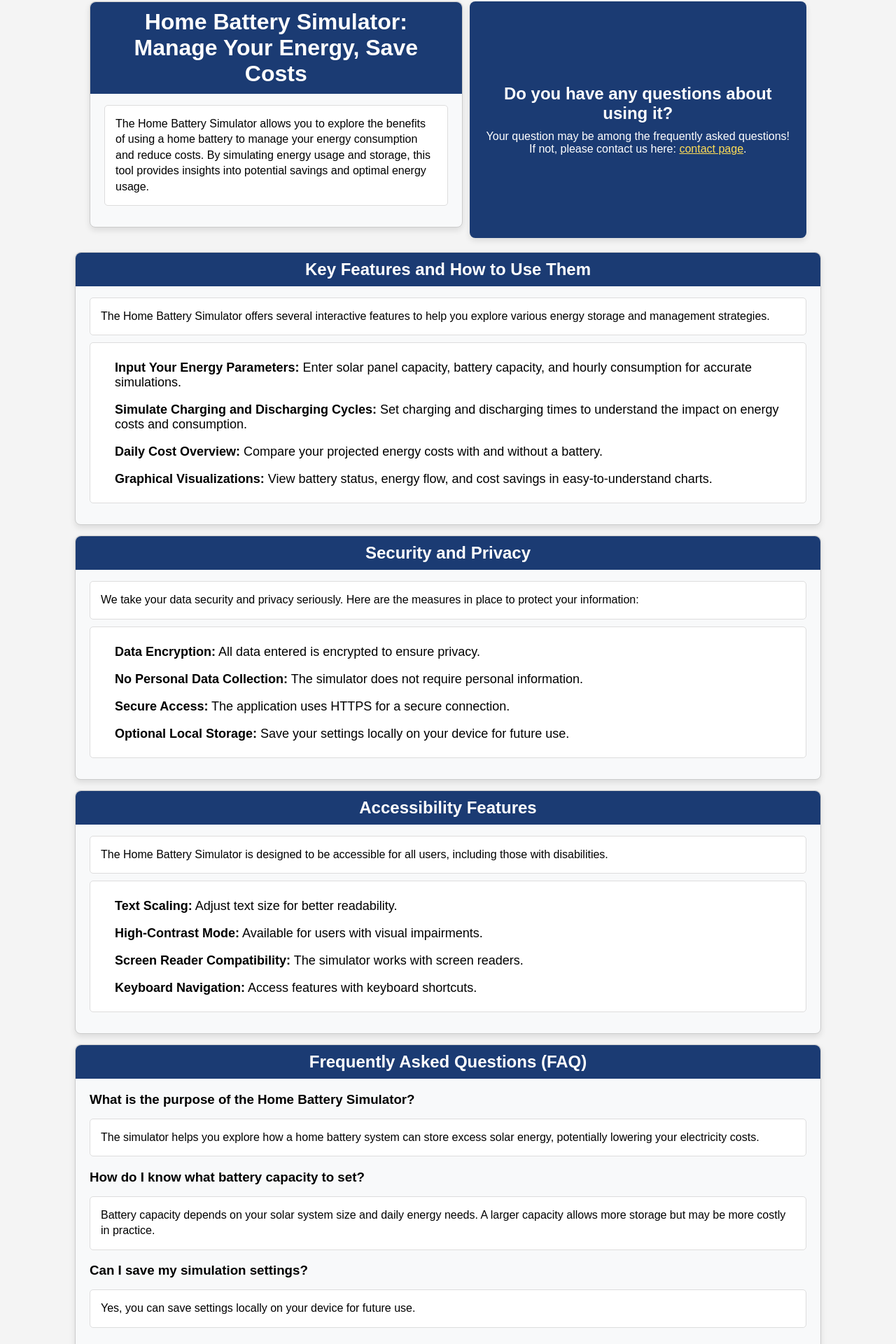
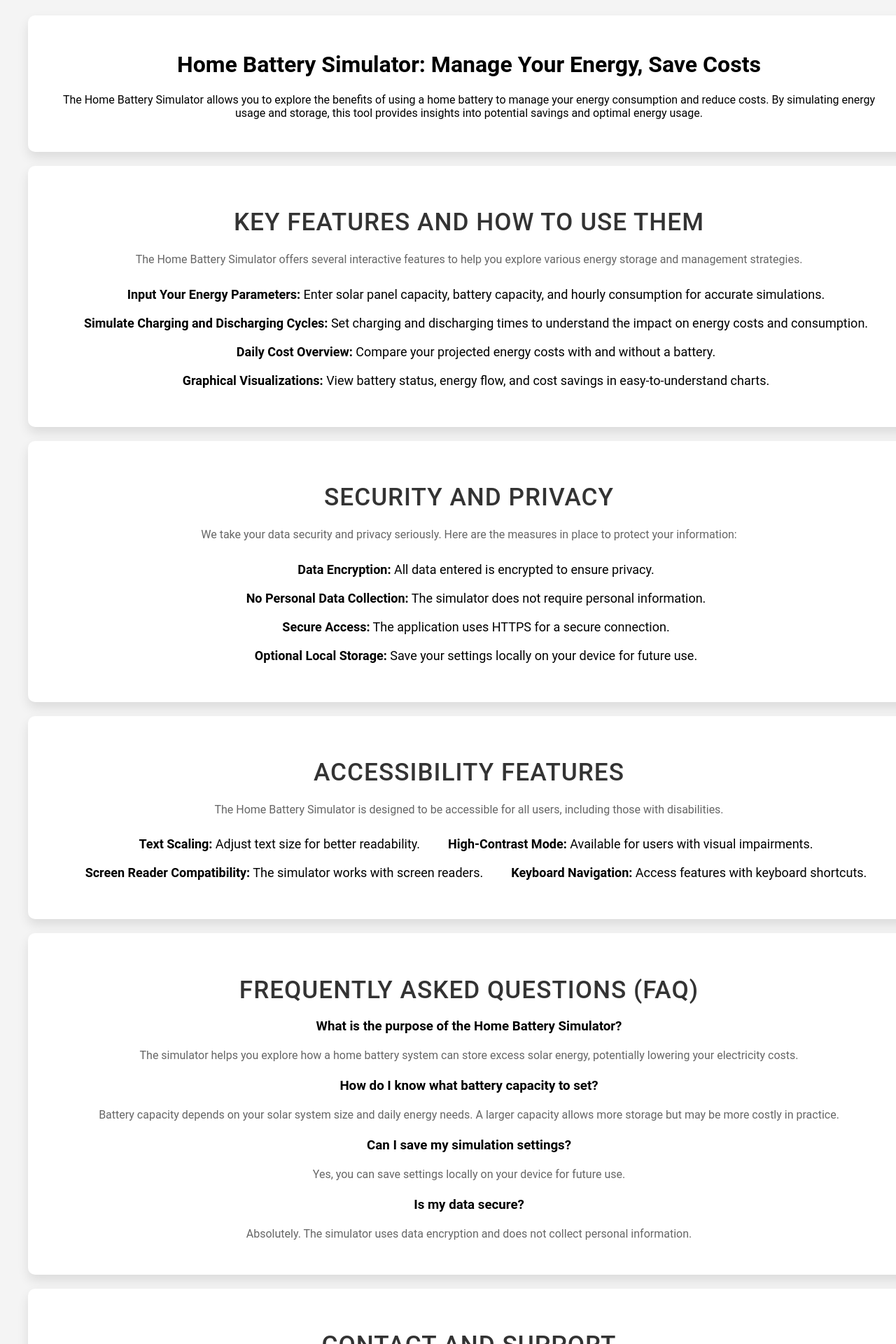
Before and after one commit to BrigitteHx/CodeerSpaceDepotProject, a React (Create React App) app in the folder codeermap/my-app/: page /information in a window 1280 px wide. Shown: the part 129-2049 px from the top of the page at 70% size. Built offline with nearby package versions, Linux system fonts and the light colour scheme.

Commit message:
depot project - edited: styling van informatie pagina aangepast en class names toegevoegd om overlap te voorkomen

```diff
--- a/codeermap/my-app/src/components/information/InformationPage.js
+++ b/codeermap/my-app/src/components/information/InformationPage.js
@@ -4,98 +4,91 @@ import './style/InfoForm.css';
 const InformationPage = () => {
     return (
         <div className="information-container">
-            <div className="intro-section">
-                <div className="section">
-                    <h1>Home Battery Simulator: Manage Your Energy, Save Costs</h1>
-                    <p>
+            <div className="information-intro">
+                <div className="information-section">
+                    <h1 className="information-title">Home Battery Simulator: Manage Your Energy, Save Costs</h1>
+                    <p className="information-description">
                         The Home Battery Simulator allows you to explore the benefits of using a home battery to manage your energy
                         consumption and reduce costs. By simulating energy usage and storage, this tool provides insights into
                         potential savings and optimal energy usage.
                     </p>
                 </div>
-                <div className="faq-prompt">
-                    <h2>Do you have any questions about using it?</h2>
-                    <p>
-                        Your question may be among the frequently asked questions!<br />
-                        If not, please contact us here: <a href="/contact" className="contact-link">contact page</a>.
-                    </p>
+                <div className="information-section features">
+                    <h2 className="information-section-title">Key Features and How to Use Them</h2>
+                    <p className="information-section-description">The Home Battery Simulator offers several interactive features to help you explore various energy storage and management strategies.</p>
+                    <ul className="information-feature-list">
+                        <li className="information-feature-item"><strong>Input Your Energy Parameters:</strong> Enter solar panel capacity, battery capacity, and hourly consumption for accurate simulations.</li>
+                        <li className="information-feature-item"><strong>Simulate Charging and Discharging Cycles:</strong> Set charging and discharging times to understand the impact on energy costs and consumption.</li>
+                        <li className="information-feature-item"><strong>Daily Cost Overview:</strong> Compare your projected energy costs with and without a battery.</li>
+                        <li className="information-feature-item"><strong>Graphical Visualizations:</strong> View battery status, energy flow, and cost savings in easy-to-understand charts.</li>
+                    </ul>
+                </div>
+                <div className="information-section security">
+                    <h2 className="information-section-title">Security and Privacy</h2>
+                    <p className="information-section-description">We take your data security and privacy seriously. Here are the measures in place to protect your information:</p>
+                    <ul className="information-security-list">
+                        <li className="information-security-item"><strong>Data Encryption:</strong> All data entered is encrypted to ensure privacy.</li>
+                        <li className="information-security-item"><strong>No Personal Data Collection:</strong> The simulator does not require personal information.</li>
+                        <li className="information-security-item"><strong>Secure Access:</strong> The application uses HTTPS for a secure connection.</li>
+                        <li className="information-security-item"><strong>Optional Local Storage:</strong> Save your settings locally on your device for future use.</li>
+                    </ul>
+                </div>
+                <div className="information-section accessibility">
+                    <h2 className="information-section-title">Accessibility Features</h2>
+                    <p className="information-section-description">The Home Battery Simulator is designed to be accessible for all users, including those with disabilities.</p>
+                    <ul className="information-accessibility-list">
+                        <li className="information-accessibility-item"><strong>Text Scaling:</strong> Adjust text size for better readability.</li>
+                        <li className="information-accessibility-item"><strong>High-Contrast Mode:</strong> Available for users with visual impairments.</li>
+                        <li className="information-accessibility-item"><strong>Screen Reader Compatibility:</strong> The simulator works with screen readers.</li>
+                        <li className="information-accessibility-item"><strong>Keyboard Navigation:</strong> Access features with keyboard shortcuts.</li>
+                    </ul>
+                </div>
+                <div className="information-section faq">
+                    <h2 className="information-section-title">Frequently Asked Questions (FAQ)</h2>
+                    <div className="information-faq-item">
+                        <h3 className="information-faq-question">What is the purpose of the Home Battery Simulator?</h3>
+                        <p className="information-faq-answer">The simulator helps you explore how a home battery system can store excess solar energy, potentially lowering your electricity costs.</p>
+                    </div>
+                    <div className="information-faq-item">
+                        <h3 className="information-faq-question">How do I know what battery capacity to set?</h3>
+                        <p className="information-faq-answer">Battery capacity depends on your solar system size and daily energy needs. A larger capacity allows more storage but may be more costly in practice.</p>
+                    </div>
+                    <div className="information-faq-item">
+                        <h3 className="information-faq-question">Can I save my simulation settings?</h3>
+                        <p className="information-faq-answer">Yes, you can save settings locally on your device for future use.</p>
+                    </div>
+                    <div className="information-faq-item">
+                        <h3 className="information-faq-question">Is my data secure?</h3>
+                        <p className="information-faq-answer">Absolutely. The simulator uses data encryption and does not collect personal information.</p>
                     </div>
                 </div>
-
-            <div className="section features">
-                <h2>Key Features and How to Use Them</h2>
-                <p>The Home Battery Simulator offers several interactive features to help you explore various energy storage and management strategies.</p>
-                <ul>
-                    <li><strong>Input Your Energy Parameters:</strong> Enter solar panel capacity, battery capacity, and hourly consumption for accurate simulations.</li>
-                    <li><strong>Simulate Charging and Discharging Cycles:</strong> Set charging and discharging times to understand the impact on energy costs and consumption.</li>
-                    <li><strong>Daily Cost Overview:</strong> Compare your projected energy costs with and without a battery.</li>
-                    <li><strong>Graphical Visualizations:</strong> View battery status, energy flow, and cost savings in easy-to-understand charts.</li>
+                <div className="information-section contact-support">
+                    <h2 className="information-section-title">Contact and Support</h2>
+                    <p className="information-section-description">If you have any questions or issues, please reach out to our support team:</p>
+                    <ul className="information-contact-list">
+                        <li className="information-contact-item">Email: <a href="mailto:support@homebatterysimulator.com" className="information-contact-email">support@homebatterysimulator.com</a></li>
+                        <li className="information-contact-item">Phone: +1 (555) 123-4567</li>
+                        <li className="information-contact-item">Live Chat: Available on weekdays from 9 AM to 5 PM</li>
                     </ul>
                 </div>
-
-            <div className="section security">
-                <h2>Security and Privacy</h2>
-                <p>We take your data security and privacy seriously. Here are the measures in place to protect your information:</p>
-                <ul>
-                    <li><strong>Data Encryption:</strong> All data entered is encrypted to ensure privacy.</li>
-                    <li><strong>No Personal Data Collection:</strong> The simulator does not require personal information.</li>
-                    <li><strong>Secure Access:</strong> The application uses HTTPS for a secure connection.</li>
-                    <li><strong>Optional Local Storage:</strong> Save your settings locally on your device for future use.</li>
+                <div className="information-section update-log">
+                    <h2 className="information-section-title">Update Log</h2>
+                    <ul className="information-update-log-list">
+                        <li className="information-update-log-item"><strong>Version 2.1 (October 2024):</strong> Added high-contrast mode and improved graphical interface.</li>
+                        <li className="information-update-log-item"><strong>Version 2.0 (August 2024):</strong> Introduced local data storage and updated algorithm for accurate predictions.</li>
                     </ul>
                 </div>
-
-            <div className="section accessibility">
-                <h2>Accessibility Features</h2>
-                <p>The Home Battery Simulator is designed to be accessible for all users, including those with disabilities.</p>
-                <ul>
-                    <li><strong>Text Scaling:</strong> Adjust text size for better readability.</li>
-                    <li><strong>High-Contrast Mode:</strong> Available for users with visual impairments.</li>
-                    <li><strong>Screen Reader Compatibility:</strong> The simulator works with screen readers.</li>
-                    <li><strong>Keyboard Navigation:</strong> Access features with keyboard shortcuts.</li>
-                </ul>
-            </div>
-
-            <div className="section faq">
-                <h2>Frequently Asked Questions (FAQ)</h2>
-                <div className="faq-item">
-                    <h3>What is the purpose of the Home Battery Simulator?</h3>
-                    <p>The simulator helps you explore how a home battery system can store excess solar energy, potentially lowering your electricity costs.</p>
-                </div>
-                <div className="faq-item">
-                    <h3>How do I know what battery capacity to set?</h3>
-                    <p>Battery capacity depends on your solar system size and daily energy needs. A larger capacity allows more storage but may be more costly in practice.</p>
-                </div>
-                <div className="faq-item">
-                    <h3>Can I save my simulation settings?</h3>
-                    <p>Yes, you can save settings locally on your device for future use.</p>
-                </div>
-                <div className="faq-item">
-                    <h3>Is my data secure?</h3>
-                    <p>Absolutely. The simulator uses data encryption and does not collect personal information.</p>
+                <div className="information-section acknowledgements">
+                    <h2 className="information-section-title">Acknowledgements</h2>
+                    <p className="information-section-description">The development of the Home Battery Simulator was made possible by the team at [Your Company], with guidance from DaVinci College.</p>
                 </div>
             </div>
-
-            <div className="section contact-support">
-                <h2>Contact and Support</h2>
-                <p>If you have any questions or issues, please reach out to our support team:</p>
-                <ul>
-                    <li>Email: <a href="mailto:support@homebatterysimulator.com">support@homebatterysimulator.com</a></li>
-                    <li>Phone: +1 (555) 123-4567</li>
-                    <li>Live Chat: Available on weekdays from 9 AM to 5 PM</li>
-                </ul>
-            </div>
-
-            <div className="section update-log">
-                <h2>Update Log</h2>
-                <ul>
-                    <li><strong>Version 2.1 (October 2024):</strong> Added high-contrast mode and improved graphical interface.</li>
-                    <li><strong>Version 2.0 (August 2024):</strong> Introduced local data storage and updated algorithm for accurate predictions.</li>
-                </ul>
-            </div>
-
-            <div className="section acknowledgements">
-                <h2>Acknowledgements</h2>
-                <p>The development of the Home Battery Simulator was made possible by the team at [Your Company], with guidance from DaVinci College.</p>
+            <div className="information-faq-prompt">
+                <h2 className="information-faq-title">Do you have any questions about using it?</h2>
+                <p className="information-faq-description">
+                    Your question may be among the frequently asked questions!<br />
+                    If not, please contact us here: <a href="/contact" className="information-contact-link">contact page</a>.
+                </p>
             </div>
         </div>
     );
--- a/codeermap/my-app/src/components/information/style/InfoForm.css
+++ b/codeermap/my-app/src/components/information/style/InfoForm.css
@@ -3,183 +3,111 @@
     display: flex;
     flex-direction: column;
     align-items: center;
-    padding: 20px;
+    padding: 40px;
     margin: 0 auto;
-    width: 80%;
+    max-width: 1200px;
+    font-family: 'Roboto', sans-serif;
 }
 
 /* Styling for each section box */
-.section {
+.information-section {
     width: 100%;
-    background-color: #f8f9fa;
-    border: 1px solid #ccc;
-    border-radius: 8px;
-    padding: 20px;
-    margin-bottom: 15px; /* Reduced spacing between sections */
-    box-shadow: 0px 4px 8px rgba(0, 0, 0, 0.1);
+    background-color: #ffffff;
+    border: none;
+    border-radius: 10px;
+    padding: 30px;
+    margin-bottom: 20px;
+    box-shadow: 0px 8px 16px rgba(0, 0, 0, 0.1);
+    transition: all 0.3s ease;
 }
 
-/* Title styling for sections with a dark blue background */
-.section h1, .section h2 {
-    background-color: #1b3b73; /* Dark blue background */
-    color: white; /* White text for titles */
-    padding: 10px 15px; /* Padding inside title boxes */
-    margin: -20px -20px 15px -20px; /* Adjust margins to fill section width */
-    border-top-left-radius: 8px;
-    border-top-right-radius: 8px;
+/* Hover effect for sections */
+.information-section:hover {
+    transform: translateY(-5px);
+    box-shadow: 0px 12px 24px rgba(0, 0, 0, 0.2);
 }
 
-/* Align text to the left within each section */
-.section p, .section ul, .section h3 {
-    text-align: left;
+/* Title styling for sections */
+.information-section-title {
+    color: #333;
+    font-size: 2.2em;
+    font-weight: 500;
+    margin-bottom: 20px;
+    text-transform: uppercase;
+    letter-spacing: 1px;
 }
 
-/* Paragraph and list styling within each section */
-.section p {
-    line-height: 1.4; /* Reduced line spacing for compact look */
-    margin-bottom: 10px; /* Consistent, small spacing between paragraphs */
-}
-
-.section ul {
-    list-style-type: disc;
-    padding-left: 20px; /* Padding for list items */
-    margin: 0;
-}
-
-.section ul li {
-    margin-bottom: 8px;
-}
-
-/* FAQ item styling for questions and answers */
-.faq-item h3 {
-    font-weight: bold;
-    margin-bottom: 5px;
-}
-
-.faq-item p {
+/* Paragraph and list styling */
+.information-section-description,
+.information-faq-answer {
+    color: #666;
+    line-height: 1.6;
     margin-bottom: 15px;
 }
 
-/* Link styling in the contact section */
-.contact-support a {
-    color: #1b3b73;
-    text-decoration: none;
+/* For lists in sections */
+.information-feature-list,
+.information-security-list,
+.information-accessibility-list,
+.information-contact-list,
+.information-faq-prompt,
+.information-update-log-list {
+    padding-left: 20px;
 }
 
-.contact-support a:hover {
-    text-decoration: underline;
-}
-
-/* Box styling for paragraphs */
-.section p, .section ul {
-    background-color: #ffffff;
-    padding: 15px;
-    border: 1px solid #ddd;
-    border-radius: 5px;
+/* Styling for list items */
+.information-feature-item,
+.information-security-item,
+.information-accessibility-item,
+.information-faq-prompt,
+.information-contact-item,
+.information-update-log-item {
     margin-bottom: 10px;
 }
 
-/* Responsive styling for mobile */
+/* FAQ prompt at the bottom */
+/* Styling voor de FAQ prompt */
+.information-faq-prompt {
+    width: 100%; /* Zorg ervoor dat de breedte gelijk is */
+    max-width: 1200px; /* Consistente maximale breedte */
+    background-color: #1b3b73; /* Behouden achtergrondkleur */
+    color: white; /* Behouden tekstkleur */
+    padding: 30px;
+    border-radius: 10px;
+    box-shadow: 0px 8px 16px rgba(0, 0, 0, 0.1); /* Zelfde box-shadow als de secties */
+    transition: all 0.3s ease; /* Zelfde overgangseffecten */
+    margin: 0 auto 20px auto; /* Consistente marges */
+}
+
+/* Hover effect voor de FAQ-prompt */
+.information-faq-prompt:hover {
+    transform: translateY(-5px);
+    box-shadow: 0px 12px 24px rgba(0, 0, 0, 0.2);
+}
+
+/* FAQ titel en beschrijving */
+.information-faq-title {
+    font-size: 2em;
+    font-weight: bold;
+}
+
+.information-faq-description {
+    font-size: 1.2em;
+    margin-top: 10px;
+}
+
+/* Media Queries voor mobiel */
 @media screen and (max-width: 768px) {
-    .information-container {
-        width: 90%;
+    .information-faq-prompt {
+        padding: 20px;
+        margin-top: 20px;
     }
 
-    .section {
-        padding: 15px;
+    .information-faq-title {
+        font-size: 1.8em;
     }
 
-    .section h1, .section h2 {
-        font-size: 1.6em;
+    .information-faq-description {
+        font-size: 1em;
     }
 }
-
-/* Container styling for the entire information page */
-.information-container {
-    display: flex;
-    flex-direction: column;
-    align-items: center;
-    padding: 20px;
-    margin: 0 auto;
-    width: 80%;
-}
-
-/* Intro section styling (half-width layout) */
-.intro-section {
-    display: flex;
-    width: 100%;
-    margin-bottom: 20px;
-}
-
-.intro-section .section {
-    width: 50%;
-    background-color: #f8f9fa;
-    border: 1px solid #ccc;
-    border-radius: 8px;
-    padding: 20px;
-    box-shadow: 0px 4px 8px rgba(0, 0, 0, 0.1);
-    margin-right: 10px;
-}
-
-.intro-section .faq-prompt {
-    width: 45%;
-    background-color: #1b3b73; /* Dark blue background for the FAQ prompt box */
-    color: white;
-    border-radius: 8px;
-    padding: 20px;
-    display: flex;
-    flex-direction: column;
-    justify-content: center;
-    align-items: center;
-    text-align: center;
-    box-shadow: 0px 4px 8px rgba(0, 0, 0, 0.1);
-}
-
-.intro-section .faq-prompt h2 {
-    margin: 0 0 10px;
-    font-size: 1.5em;
-}
-
-.intro-section .faq-prompt p {
-    margin: 0;
-    font-size: 1em;
-}
-
-/* Link styling for contact page link */
-.contact-link {
-    color: #ffdd57; /* Light yellow for contrast */
-    text-decoration: underline;
-}
-
-.contact-link:hover {
-    color: #ffd700; /* Slightly darker yellow on hover */
-    text-decoration: none;
-}
-
-/* General section styling */
-.section {
-    width: 100%;
-    background-color: #f8f9fa;
-    border: 1px solid #ccc;
-    border-radius: 8px;
-    padding: 20px;
-    margin-bottom: 15px;
-    box-shadow: 0px 4px 8px rgba(0, 0, 0, 0.1);
-}
-
-/* Responsive styling for mobile */
-@media screen and (max-width: 768px) {
-    .information-container {
-        width: 90%;
-    }
-
-    .intro-section {
-        flex-direction: column;
-    }
-
-    .intro-section .section,
-    .intro-section .faq-prompt {
-        width: 100%;
-        margin: 0 0 10px;
-    }
-}
```
Lines whose indentation alone changed are shown as unchanged.
